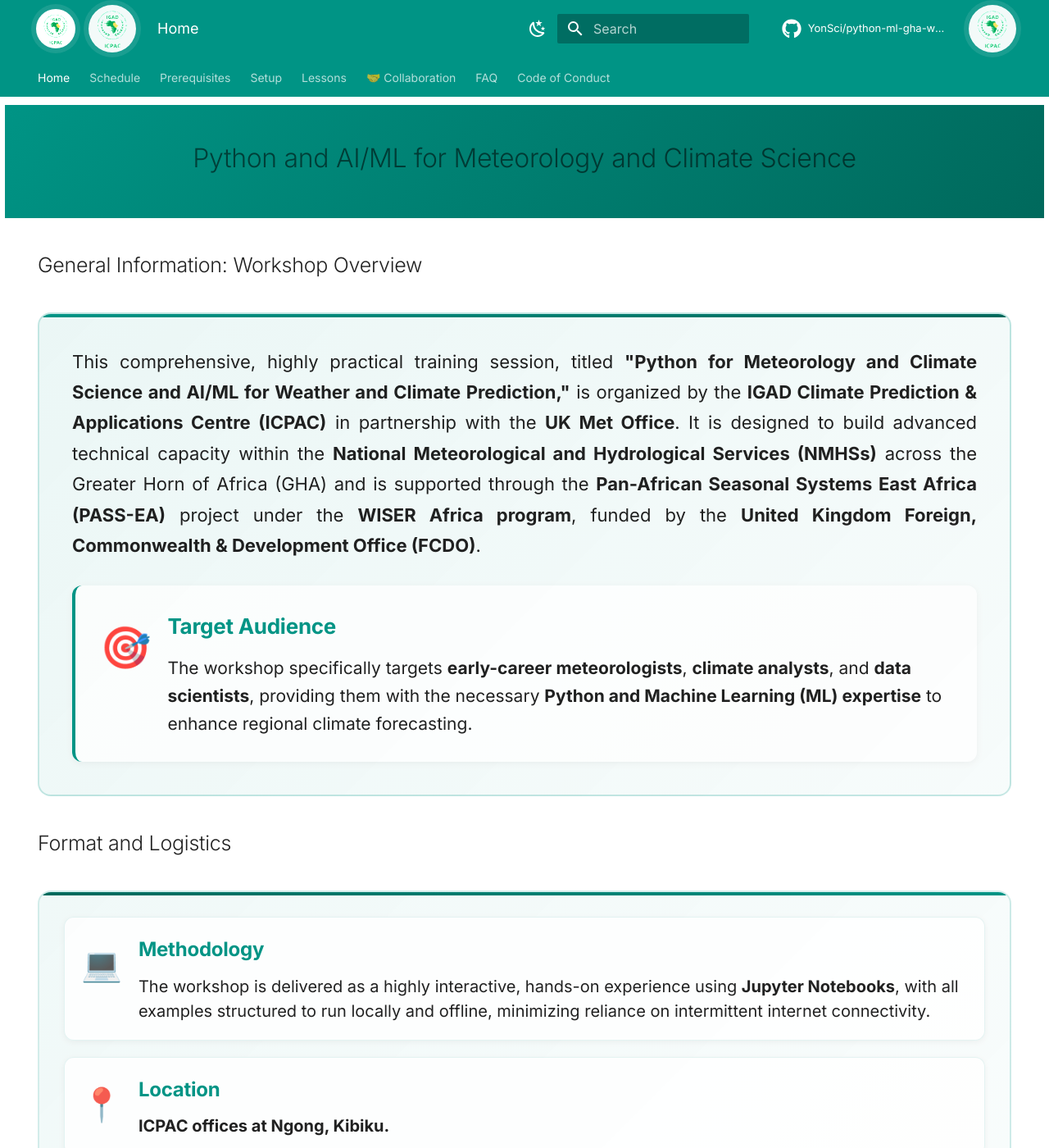
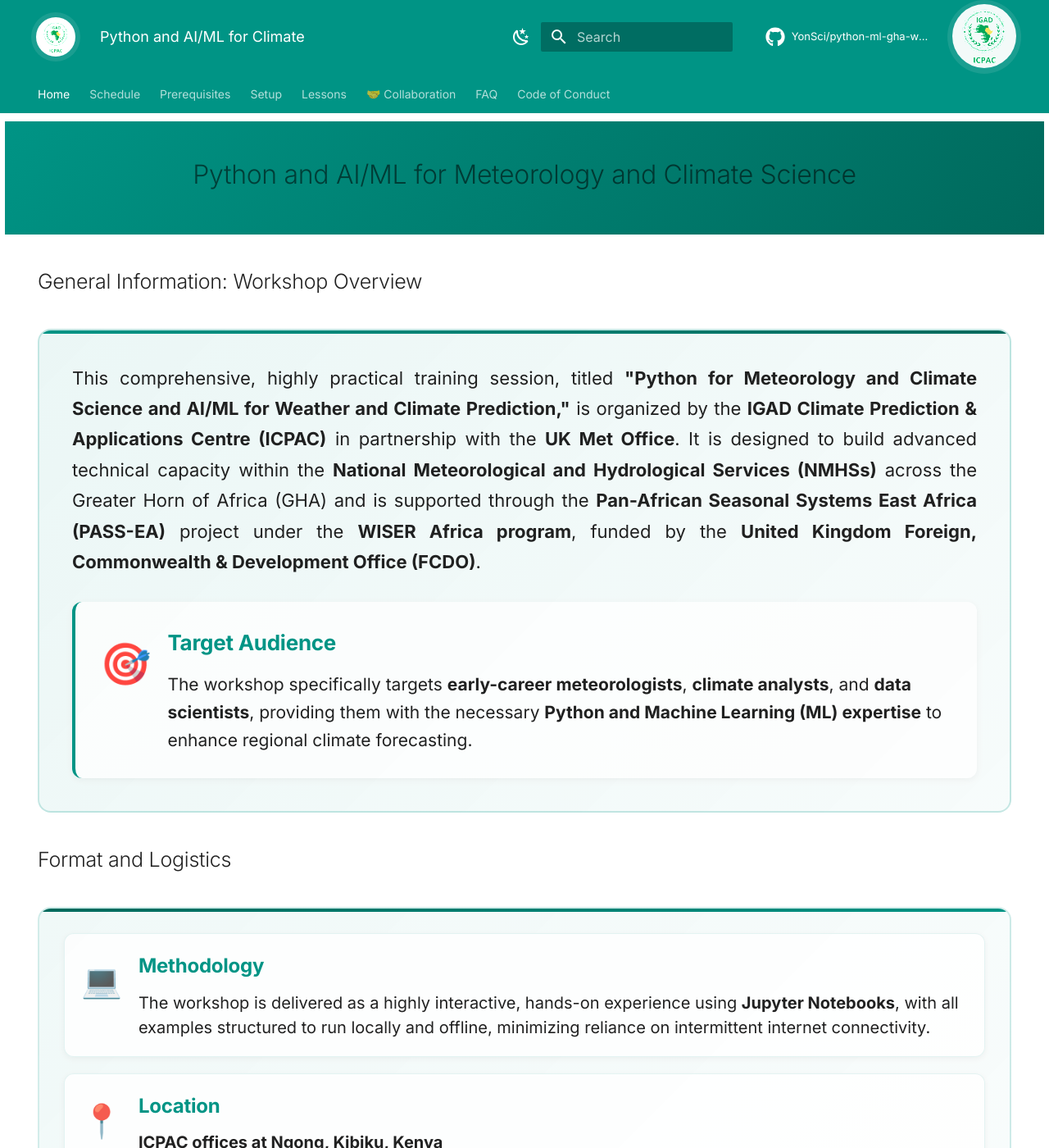
Before and after one commit to YonSci/ai-ml-climate-workshop, an MkDocs documentation site: the page built from docs/index.md, in a window 1280 px wide and 1400 px high. Shown: the whole window at 82% size. Built offline with MkDocs 1.6.1 and Material for MkDocs 9.7.7, drawn with Linux system fonts in a browser that asks for light colours; comment, search, counter and statistics services are not loaded.

Commit message:
feat: Update documentation and enhance styling for improved clarity
- Revised location details in the logistics section to include full address for clarity.
- Removed unnecessary punctuation in facilitator and date sections for cleaner presentation.
- Enhanced partner logo styling for better visual consistency and responsiveness.
- Added a new logo asset for ICPAC to maintain branding consistency across the site.
- Implemented a back-to-top button for improved user navigation experience.

```diff
--- a/docs/index.md
+++ b/docs/index.md
@@ -90,7 +90,7 @@
       <div class="logistics-icon">👨‍🏫</div>
       <div class="logistics-content">
         <h4>Facilitators</h4>
-        <p><strong>Yonas Mersha</strong>, <strong>Tamirat Bekele</strong>, <strong>Herbert Misiani</strong>.</p>
+        <p><strong>Yonas Mersha</strong>, <strong>Tamirat Bekele</strong>, <strong>Herbert Misiani</strong></p>
       </div>
     </div>
 
@@ -98,7 +98,7 @@
       <div class="logistics-icon">📅</div>
       <div class="logistics-content">
         <h4>When</h4>
-        <p><strong>Oct 20-31, 2025</strong> <a href="#" class="calendar-link-enhanced"></a>.</p>
+        <p><strong>Oct 20-31, 2025</strong> <a href="#" class="calendar-link-enhanced"></a></p>
       </div>
     </div>
   </div>
--- a/docs/js/extra.js
+++ b/docs/js/extra.js
@@ -1,98 +1,121 @@
-// 1) Open external links in a new tab (keeps internal links unchanged)
-(function () {
-  const isExternal = (a) =>
-    a.host && a.host !== window.location.host && !a.href.startsWith("mailto:");
-  document.addEventListener("DOMContentLoaded", () => {
-    document.querySelectorAll("a[href]").forEach((a) => {
-      if (isExternal(a)) {
+// Simple, safe JavaScript for header title fix only
+
+// Fix header title on home page
+function fixHeaderTitle() {
+  try {
+    const isHomePage = window.location.pathname.endsWith('/') ||
+                       window.location.pathname.endsWith('/index.html') ||
+                       (window.location.pathname.includes('/python-ml-gha-workshop/') &&
+                       (window.location.pathname.split('/').pop() === '' ||
+                        window.location.pathname.split('/').pop() === 'index.html'));
+
+    if (isHomePage) {
+      const headerTitle = document.querySelector('.md-header__title .md-header__ellipsis');
+      if (headerTitle) {
+        headerTitle.textContent = 'Python and AI/ML for Climate';
+      }
+    }
+  } catch (e) {
+    console.log('Header title fix error:', e);
+  }
+}
+
+// Safe initialization
+document.addEventListener('DOMContentLoaded', function() {
+  try {
+    // Fix header title
+    fixHeaderTitle();
+
+    // Handle external links safely
+    const links = document.querySelectorAll("a[href]");
+    for (let i = 0; i < links.length; i++) {
+      const a = links[i];
+      if (a.host && a.host !== window.location.host && !a.href.startsWith("mailto:")) {
         a.setAttribute("target", "_blank");
         a.setAttribute("rel", "noopener noreferrer");
       }
+    }
+  } catch (e) {
+    console.log('Initialization error:', e);
+  }
 });
+
+// Backup for window load
+window.addEventListener('load', function() {
+  try {
+    fixHeaderTitle();
+  } catch (e) {
+    console.log('Window load error:', e);
+  }
 });
-})();
 
-// 2) Back-to-top button (appears after you scroll a bit)
+// Simple back-to-top button
 (function () {
+  try {
     const btn = document.createElement("button");
     btn.id = "backToTop";
     btn.title = "Back to top";
     btn.innerHTML = "↑";
-  document.addEventListener("DOMContentLoaded", () => {
+    btn.style.cssText = `
+      position: fixed;
+      bottom: 20px;
+      right: 20px;
+      width: 50px;
+      height: 50px;
+      border-radius: 50%;
+      background: var(--md-primary-fg-color);
+      color: white;
+      border: none;
+      cursor: pointer;
+      box-shadow: 0 6px 16px rgba(0,0,0,.2);
+      z-index: 9999;
+      display: none;
+      font-size: 20px;
+    `;
+
+    document.addEventListener('DOMContentLoaded', function() {
       document.body.appendChild(btn);
-    const toggle = () => (btn.style.display = window.scrollY > 320 ? "block" : "none");
-    window.addEventListener("scroll", toggle, { passive: true });
-    btn.addEventListener("click", () => window.scrollTo({ top: 0, behavior: "smooth" }));
-    toggle();
+
+      btn.addEventListener("click", function() {
+        window.scrollTo({ top: 0, behavior: "smooth" });
       });
+
+      window.addEventListener("scroll", function() {
+        if (window.pageYOffset > 300) {
+          btn.style.display = "block";
+        } else {
+          btn.style.display = "none";
+        }
+      });
+    });
+  } catch (e) {
+    console.log('Back to top button error:', e);
+  }
 })();
 
-// 3) Preserve active tabbed blocks via URL hash (nice for sharing links)
-(function () {
-  document.addEventListener("DOMContentLoaded", () => {
-    // When a tab is clicked, append its id to the URL hash
-    document.querySelectorAll(".tabbed-set > input").forEach((input) => {
-      input.addEventListener("change", () => {
-        if (input.id) history.replaceState(null, "", `#${input.id}`);
+// Simple header logo (single, right side)
+(function() {
+  try {
+    document.addEventListener('DOMContentLoaded', function() {
+      setTimeout(function() {
+        try {
+          const header = document.querySelector('.md-header__inner');
+          if (header && !document.querySelector('.header-partner')) {
+            const basePath = window.location.pathname.includes('/python-ml-gha-workshop/') ? '/python-ml-gha-workshop/' : '/';
+
+            // Single right side logo
+            const rightPartner = document.createElement('div');
+            rightPartner.className = 'header-partner';
+            rightPartner.innerHTML = `<a href="https://icpac.net" target="_blank"><img src="${basePath}assets/ICPAC_LOGO.png" alt="ICPAC"></a>`;
+
+            header.appendChild(rightPartner);
+          }
+        } catch (e) {
+          console.log('Header logos error:', e);
+        }
+      }, 500);
     });
-    });
-    // On load, if a hash matches a tab input id, activate it
-    const id = location.hash.replace("#", "");
-    if (id) {
-      const el = document.getElementById(id);
-      if (el && el.type === "radio") el.checked = true;
+  } catch (e) {
+    console.log('Header logos setup error:', e);
   }
-  });
 })();
-
-
-document.addEventListener("DOMContentLoaded", () => {
-  const headerInner = document.querySelector(".md-header__inner");
-  if (!headerInner) return;
-
-  // Toggle: set to true if you want logos only on the homepage
-  const homeOnly = false;
-  if (homeOnly) {
-    const path = location.pathname.replace(/index\.html$/, "");
-    const parts = path.split("/").filter(Boolean);
-    const last = parts[parts.length - 1] || "";
-    const isHome = path.endsWith("/") && (parts.length === 0 || last === "gha-python-ml-workshop-2025");
-    if (!isHome) return;
-  }
-
-  // Helper to build a partner logo link
-  const makeLogo = (cls) => {
-    const a = document.createElement("a");
-    a.href = "https://icpac.net";
-    a.target = "_blank";
-    a.rel = "noopener";
-    a.className = cls;
-    a.title = "ICPAC";
-    const img = document.createElement("img");
-    // Use absolute path from site root
-    const basePath = window.location.pathname.includes('/python-ml-gha-workshop/') ? '/python-ml-gha-workshop/' : '/';
-    img.src = basePath + "assets/ICPAC_LOGO.png";
-    img.alt = "ICPAC";
-    a.appendChild(img);
-    return a;
-  };
-
-  // RIGHT side logo
-  if (!headerInner.querySelector(".header-partner")) {
-    headerInner.appendChild(makeLogo("header-partner"));
-  }
-
-  // LEFT side logo (insert after the theme logo button if present; otherwise before the title)
-  const logoBtn = headerInner.querySelector(".md-header__button.md-logo");
-  const title = headerInner.querySelector(".md-header__title");
-  if (!headerInner.querySelector(".header-partner-left")) {
-    const left = makeLogo("header-partner-left");
-    if (logoBtn) {
-      logoBtn.insertAdjacentElement("afterend", left);
-    } else if (title) {
-      title.insertAdjacentElement("beforebegin", left);
-    } else {
-      headerInner.insertBefore(left, headerInner.firstChild);
-    }
-  }
-});
--- a/docs/styles.css
+++ b/docs/styles.css
@@ -965,52 +965,50 @@
 }
 
 
-/* Shared look for partner logos */
-.header-partner,
-.header-partner-left {
+/* Single partner logo styling */
+.header-partner {
   display: flex;
   align-items: center;
   padding: 0 .5rem;
   padding-top: 0.5rem;
-}
-
-.header-partner img,
-.header-partner-left img {
-  height: 58px;            /* increased from 78px for better proportion in circle */
-  width: 58px;             /* make it square for perfect circle container */
+  background: rgba(255, 255, 255, 0.1) !important;
+  border-radius: 50% !important;
+  padding: 6px !important;
+  backdrop-filter: blur(10px) !important;
+  transition: all 0.3s ease !important;
+  width: 90px !important;
+  height: 90px !important;
+  min-width: 90px !important;
+  min-height: 90px !important;
+  display: flex !important;
+  align-items: center !important;
+  justify-content: center !important;
+  flex-shrink: 0 !important;
+}
+
+.header-partner img {
+  height: 78px;
+  width: 78px;
+  min-width: 78px !important;
+  min-height: 78px !important;
   opacity: .95;
   transition: opacity .15s ease, transform .15s ease;
   filter: brightness(1.2) contrast(1.1) !important;
   background: white !important;
-  border-radius: 50% !important;  /* make image circular */
-  padding: 4px !important;         /* increased padding */
-  object-fit: contain !important;  /* ensure logo fits properly */
-}
-
-.header-partner,
-.header-partner-left {
-  background: rgba(255, 255, 255, 0.1) !important;
-  border-radius: 50% !important;           /* make container circular */
-  padding: 6px !important;                 /* increased padding for circle */
-  backdrop-filter: blur(10px) !important;
-  transition: all 0.3s ease !important;
-  width: 70px !important;                  /* fixed width for perfect circle */
-  height: 70px !important;                 /* fixed height for perfect circle */
-  display: flex !important;
-  align-items: center !important;
-  justify-content: center !important;
-}
-
-.header-partner:hover,
-.header-partner-left:hover {
+  border-radius: 50% !important;
+  padding: 4px !important;
+  object-fit: contain !important;
+  flex-shrink: 0 !important;
+}
+
+.header-partner:hover {
   background: rgba(255, 255, 255, 0.2) !important;
-  transform: translateY(-2px) !important;  /* slightly more lift */
-}
-
-.header-partner:hover img,
-.header-partner-left:hover img {
+  transform: translateY(-2px) !important;
+}
+
+.header-partner:hover img {
   opacity: 1;
-  transform: scale(1.05) !important;       /* slightly more scale for circle */
+  transform: scale(1.05) !important;
   filter: brightness(1.3) contrast(1.2) !important;
 }
 
@@ -1019,15 +1017,14 @@
 
 /* Keep header tidy on very small screens */
 @media (max-width: 480px) {
-  .header-partner img,
-  .header-partner-left img { height: 58px; }
+  .header-partner img { height: 58px; width: 58px; }
 }
 
 /* ===== HEADER LOGO FIXES ===== */
 
 /* Ensure main logo is visible */
 .md-header__button.md-logo {
-  display: block !important;
+  display: flex !important;
   opacity: 1 !important;
   visibility: visible !important;
   background: rgba(255, 255, 255, 0.1) !important;
@@ -1037,9 +1034,11 @@
   transition: all 0.3s ease !important;
   width: 60px !important;                  /* fixed width for perfect circle */
   height: 60px !important;                 /* fixed height for perfect circle */
-  display: flex !important;
+  min-width: 60px !important;              /* prevent compression */
+  min-height: 60px !important;             /* prevent compression */
   align-items: center !important;
   justify-content: center !important;
+  flex-shrink: 0 !important;               /* prevent shrinking */
 }
 
 .md-header__button.md-logo:hover {
@@ -1048,8 +1047,10 @@
 }
 
 .md-header__button.md-logo img {
-  height: 48px !important;
-  width: 48px !important;                  /* make it square for perfect circle */
+  height: 38px !important;
+  width: 38px !important;                  /* make it square for perfect circle */
+  min-width: 48px !important;              /* prevent compression */
+  min-height: 48px !important;             /* prevent compression */
   display: block !important;
   filter: brightness(1.2) contrast(1.1) !important;
   background: white !important;
@@ -1057,6 +1058,7 @@
   padding: 4px !important;
   transition: all 0.3s ease !important;
   object-fit: contain !important;          /* ensure logo fits properly */
+  flex-shrink: 0 !important;               /* prevent shrinking */
 }
 
 .md-header__button.md-logo:hover img {
@@ -1069,6 +1071,19 @@
   display: block !important;
   visibility: visible !important;
   opacity: 1 !important;
+}
+
+/* Ensure proper title display on home page */
+body[data-md-page="index"] .md-header__title .md-header__ellipsis,
+.md-header__title .md-header__ellipsis {
+  font-weight: 400 !important;
+  color: white !important;
+}
+
+/* Basic button functionality - minimal approach */
+button, a, .md-button, .md-nav__link, .md-header__button {
+  pointer-events: auto;
+  cursor: pointer;
 }
 
 /* ===== PROFESSIONAL HOMEPAGE REDESIGN ===== */
```
Also changed, not shown: other parts of docs/index.md (+1 -1 lines), docs/assets/ICPAC_LOGO_WithSLogan.width-800.png (added). Lines whose indentation alone changed are shown as unchanged.
